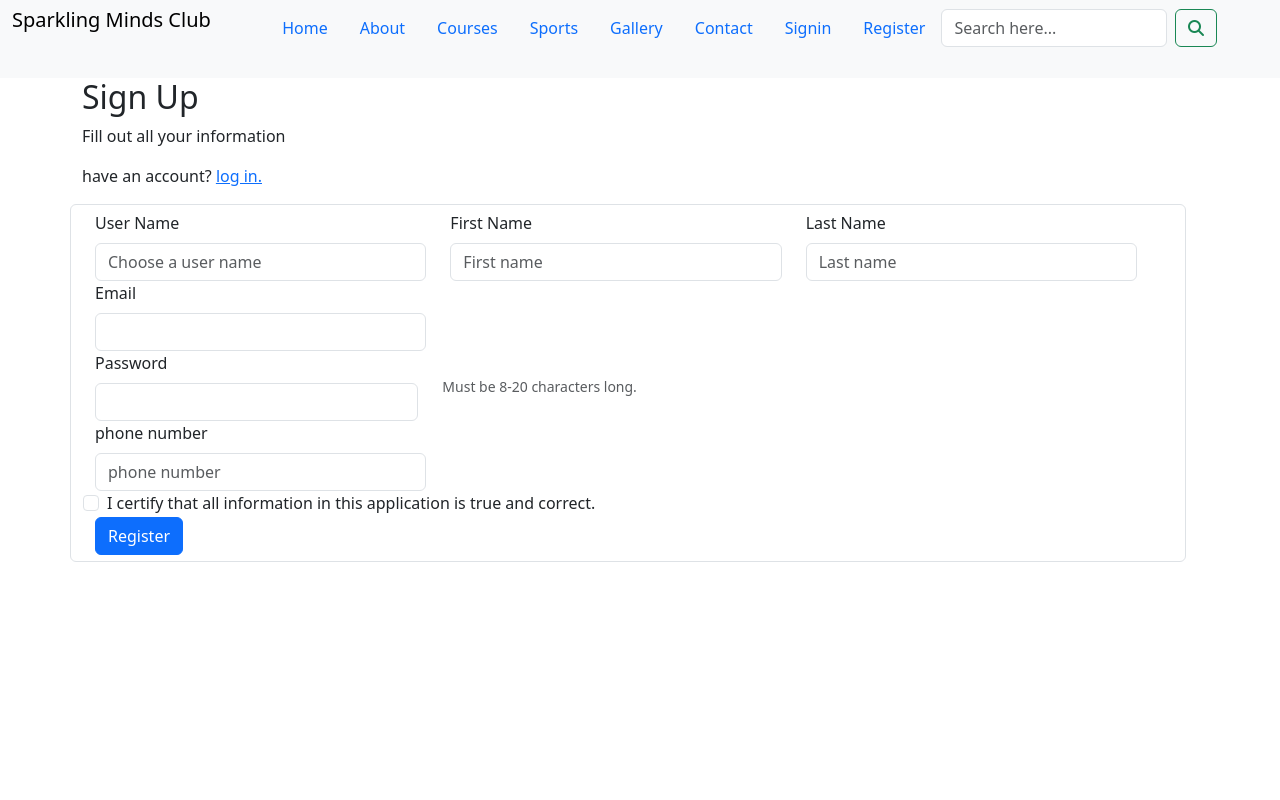
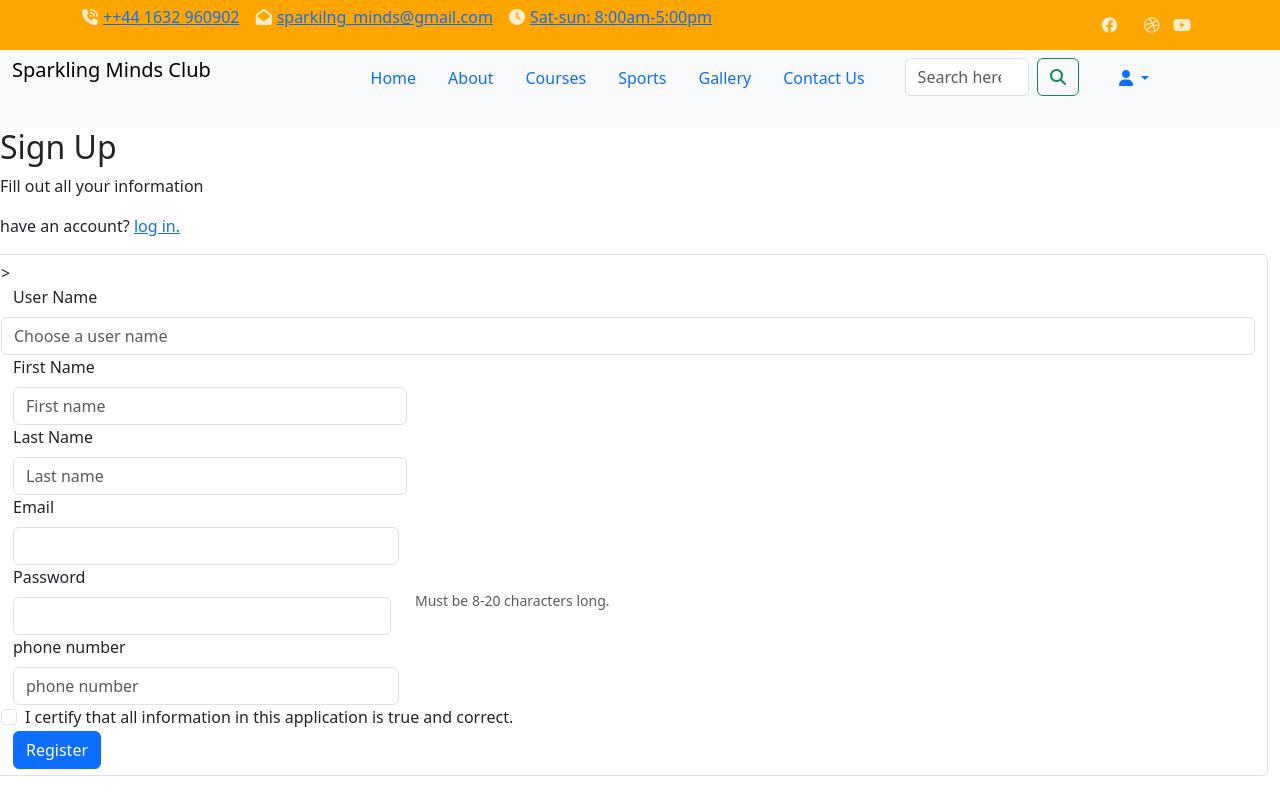
Before and after one commit to Jawahir01/Sparkling-Minds, a Flask app: page /register in a window 1280 px wide. Run offline with Flask 3, Linux system fonts and the light colour scheme; some libraries are stand-ins or nearby versions.

Commit message:
Add top header add and user dropdown icon

```diff
--- /dev/null
+++ b/static/css/style.css
@@ -0,0 +1,41 @@
+
+
+.atf_header_top {
+    background-color: orange;
+    padding: 5px 0;
+    color: rgba(255, 255, 255, 0.8);
+    transition: all 0.3s ease 0s;
+}
+
+.atf_header_top {
+    color: rgba(255, 255, 255, 0.8);
+}
+
+.atf_header_top i {
+    padding-right: 5px;
+    color: rgba(255, 255, 255, 0.8);
+}
+
+.fas, .fa-solid {
+    font-weight: 900;
+}
+
+.atf_header_top_left p {
+    padding-right: 12px;
+    display: inline-block
+}
+
+.atf_header-social {
+    list-style-type: none;
+    text-align: right;
+}
+.atf_header-social li {
+    display: inline-block;
+    margin: 0 2px;
+}
+
+ul, li {
+    padding: 0;
+    margin: 0;
+    list-style: none;
+}
--- a/static/js/script.js
+++ b/static/js/script.js
@@ -6,3 +6,17 @@
         messagesDj.style.display = 'none';
     }
 }, 2500);
+
+// check if the user has checked the confirmation checkbox before submitting the form.
+// function validateForm() {
+//     const confCheckbox = document.getElementById('confirm');
+//     if (!confCheckbox.checked) {
+//         alert('Please confirm your informations before proceeding.');
+//         return false;
+//     }
+
+//     return true;
+// }
+
+const dropdownElementList = document.querySelectorAll('.dropdown-toggle')
+const dropdownList = [...dropdownElementList].map(dropdownToggleEl => new bootstrap.Dropdown(dropdownToggleEl))
--- a/templates/base.html
+++ b/templates/base.html
@@ -28,10 +28,40 @@
         href="{{ url_for('static', filename='css/style.css') }}"
         type="text/css"
         />
-    {% block styles %} {% endblock %}
+        {% block styles %}
+
+        {% endblock %}
         <title>Sparkling Minds Club</title>
     </head>
     <body>
+        <!-- Top Header -->
+            <section>
+                <div class="atf_header_top">
+                    <div class="container">
+                        <div class="row align-items-center">
+                            <div class="col-lg-10">
+                                <div class="atf_header_top_left">
+                                    <p><i class="fa fa-phone-volume"></i><a href="#">++44 1632 960902</a></p>
+                                    <p><i class="fa fa-envelope-open"></i><a href="#">sparkilng_minds@gmail.com</a></p>
+                                    <p><i class="fa fa-clock"></i><a href="#">Sat-sun: 8:00am-5:00pm</a></p>
+
+                                </div>
+                            </div>
+
+                            <div class="col-lg-2">
+                                <div class="atf_header_top_right">
+                                    <ul class="atf_header-social">
+                                        <li><a href="#"><i class="fa-brands fa-facebook"></i></a></li>
+                                        <li><a href="#"><i class="fa-brands fa-x-twitter"></i></a></li>
+                                        <li><a href="#"><i class="fa-brands fa-dribbble"></i></a></li>
+                                        <li><a href="#"><i class="fa-brands fa-youtube"></i></a></li>
+                                    </ul>
+                                </div>
+                            </div>
+                        </div>
+                    </div>
+			    </div>
+            </section>
         <header>
             <nav class="navbar navbar-expand-lg bg-body-tertiary">
                 <div class="container-fluid">
@@ -42,9 +72,9 @@
                             </a>
                         </div>
 
-            <div class="col-11">
+                        <div class="col-8">
                             <button
-                class="navbar-toggler"
+                                class="navbar-toggler nav-pills"
                                 type="button"
                                 data-bs-toggle="collapse"
                                 data-bs-target="#navbarNavAltMarkup"
@@ -56,60 +86,38 @@
                             </button>
                             <div
                                 class="collapse navbar-collapse justify-content-end nav-pills nav-fill"
-                id="navbarNavAltMarkup"
-              >
-                <ul class="nav">
+                                id="navbarNavAltMarkup">
+
+                                <ul class="nav justify-content-end">
                                     <li class="nav-item">
                                         <a class="nav-link" href="{{ url_for('get_courses') }}"
-                      >Home</a
-                    >
+                                        >Home</a>
                                     </li>
                                     <li class="nav-item">
-                    <a class="nav-link" href="#">About</a>
+                                        <a class="nav-link" href="#"
+                                        >About</a>
                                     </li>
                                     <li class="nav-item">
                                         <a class="nav-link" href="{{ url_for('get_courses') }}"
-                      >Courses</a
-                    >
+                                        >Courses</a>
                                     </li>
                                     <li class="nav-item">
                                         <a class="nav-link" href="{{ url_for('get_sports') }}"
-                      >Sports</a
-                    >
+                                        >Sports</a>
                                     </li>
                                     <li class="nav-item">
-                    <a class="nav-link" href="#">Gallery</a>
+                                        <a class="nav-link" href="#"
+                                        >Gallery</a>
                                     </li>
                                     <li class="nav-item">
-                    <a class="nav-link" href="#">Contact</a>
+                                        <a class="nav-link" href="#"
+                                        >Contact Us</a>
                                     </li>
-                  {% if session.user %}
-                  <li class="nav-item">
-                    <a
-                      class="nav-link"
-                      href="{{ url_for('profile', username=session['user']) }}"
-                      >Profile</a
-                    >
-                  </li>
-                  <li class="nav-item">
-                    <a class="nav-link" href="{{ url_for('signout') }}">
-                      Signout</a
-                    >
-                  </li>
-                  {% else %}
-                  <li class="nav-item">
-                    <a class="nav-link" href="{{ url_for('signin') }}">
-                      Signin</a
-                    >
-                  </li>
-                  <li class="nav-item">
-                    <a class="nav-link" href="{{ url_for('register') }}"
-                      >Register</a
-                    >
-                  </li>
-                  {% endif %}
                                 </ul>
-                <div class="col-3">
+                            </div>
+                        </div>
+
+                        <div class="col-2">
                             <form class="d-flex" role="search">
                                 <input
                                 class="form-control me-2"
@@ -124,41 +132,86 @@
                                 </button>
                             </form>
                         </div>
+
+                        <div class="col-1">
+                            <ul class="nav nav-pills">
+                                <li  class="nav-item dropdown">
+                                            <a class="nav-link dropdown-toggle" data-bs-toggle="dropdown" href="#" role="button">
+                                                <i class="fa-solid fa-user"></i>
+                                            </a>
+                                            {% if session.user %}
+                                                <ul class="dropdown-menu">
+                                                    <li>
+                                                        <a class="dropdown-item"
+                                                        href="{{ url_for('profile') }}">
+                                                        Profile</a>
+                                                    </li>
+                                                    <li><hr class="dropdown-divider"></li>
+                                                    <li>
+                                                        <a class="dropdown-item"
+                                                        href="{{ url_for('signout') }}">
+                                                        Signout</a>
+                                                    </li>
+                                                </ul>
+                                            {% else %}
+                                                <ul class="dropdown-menu">
+                                                    <li>
+                                                        <a class="dropdown-item"
+                                                        href="{{ url_for('signin') }}">
+                                                        Signin</a>
+                                                    </li>
+                                                    <li><hr class="dropdown-divider"></li>
+                                                    <li>
+                                                        <a class="dropdown-item"
+                                                        href="{{ url_for('register') }}">
+                                                        Register</a>
+                                                    </li>
+                                                </ul>
+                                            {% endif %}
+                                </li>
+                            </ul>
                         </div>
-            </div>
+
                     </div>
                 </div>
             </nav>
         </header>
 
-    <main class="container">
+        <main>
             <section>
                 <!-- flash messages -->
-        {% with messages = get_flashed_messages() %} {% if messages %} {% for
-        message in messages %}
+                {% with messages = get_flashed_messages() %}
+                    {% if messages %}
+                        {% for message in messages %}
                             <div class="row flashes">
                                 <h4 class="light-blue lighten-4 center-align">{{ message }}</h4>
                             </div>
-        {% endfor %} {% endif %} {% endwith %}
+                        {% endfor %}
+                    {% endif %}
+                {% endwith %}
             </section>
-      {% block content %} {% endblock %}
+
+            {% block content %}
+
+            {% endblock %}
         </main>
+
+
         <script
         src="https://cdn.jsdelivr.net/npm/bootstrap@5.3.2/dist/js/bootstrap.bundle.min.js"
         integrity="sha384-C6RzsynM9kWDrMNeT87bh95OGNyZPhcTNXj1NW7RuBCsyN/o0jlpcV8Qyq46cDfL"
-      crossorigin="anonymous"
-    ></script>
+        crossorigin="anonymous"></script>
         <script
         src="https://cdn.jsdelivr.net/npm/@popperjs/core@2.11.8/dist/umd/popper.min.js"
         integrity="sha384-I7E8VVD/ismYTF4hNIPjVp/Zjvgyol6VFvRkX/vR+Vc4jQkC+hVqc2pM8ODewa9r"
-      crossorigin="anonymous"
-    ></script>
+        crossorigin="anonymous"></script>
         <script
         src="https://cdn.jsdelivr.net/npm/bootstrap@5.3.2/dist/js/bootstrap.min.js"
         integrity="sha384-BBtl+eGJRgqQAUMxJ7pMwbEyER4l1g+O15P+16Ep7Q9Q+zqX6gSbd85u4mG4QzX+"
-      crossorigin="anonymous"
-    ></script>
+        crossorigin="anonymous"></script>
         <script src="{{ url_for('static', filename='js/script.js') }}"></script>
-    {% block scripts %} {% endblock %}
+        {% block scripts %}
+
+        {% endblock %}
     </body>
 </html>
--- a/templates/register.html
+++ b/templates/register.html
@@ -13,10 +13,7 @@
   class="row form-control justify-content-center"
   method="POST"
   action="{{ url_for('register') }}"
-
- > <!-- onsubmit="validateForm()" -->
-  <div class="row">
-    <div class="col-md-4">
+     <!-- onsubmit="validateForm()" -->> <!-- onsubmit="validateForm()" -->
       <label for="username" class="form-label">User Name</label>
       <input
         id="username"
```
Also changed, not shown: static/jc/script.js (deleted). Lines whose indentation alone changed are shown as unchanged.
